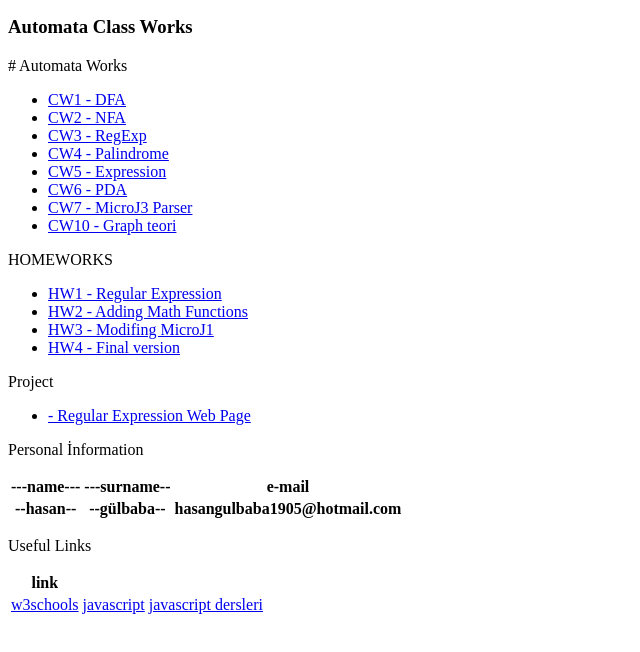
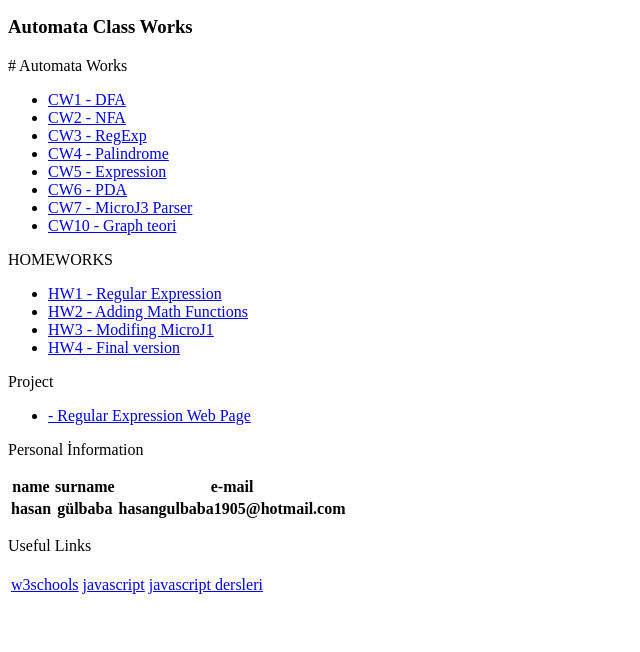
Before and after one commit to hasangulbaba/Auto, a plain HTML site: page index.html in a window 1280 px wide. Shown: the part 80-732 px from the top of the page, without its empty margins (0-640 px from the left). Drawn offline with Linux system fonts and the light colour scheme.

Commit message:
Update index.html

```diff
--- a/index.html
+++ b/index.html
@@ -50,14 +50,14 @@ Project
 	<table>
   <tr>
 
-    <th>---name---</th>
-    <th>---surname--</th>
+    <th>name</th>
+    <th>surname</th>
     <th>e-mail</th>
   </tr>
   <tr>
 
-    <th>--hasan--</th>
-    <th>--gülbaba--</th>
+    <th>hasan</th>
+    <th>gülbaba</th>
     <th>hasangulbaba1905@hotmail.com</th>
   </tr>
 </table>
@@ -65,7 +65,6 @@ Project
 	</center>
 		    <table>
   <tr>
-    <th>link</th>
 
   </tr>
   <tr>
```
